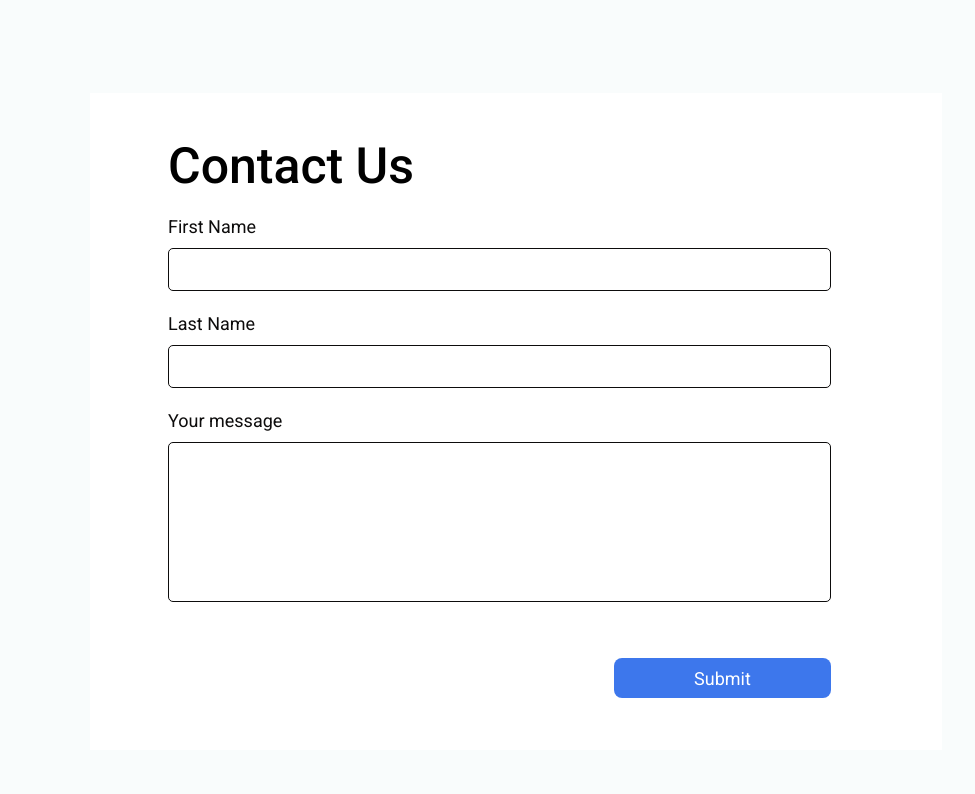
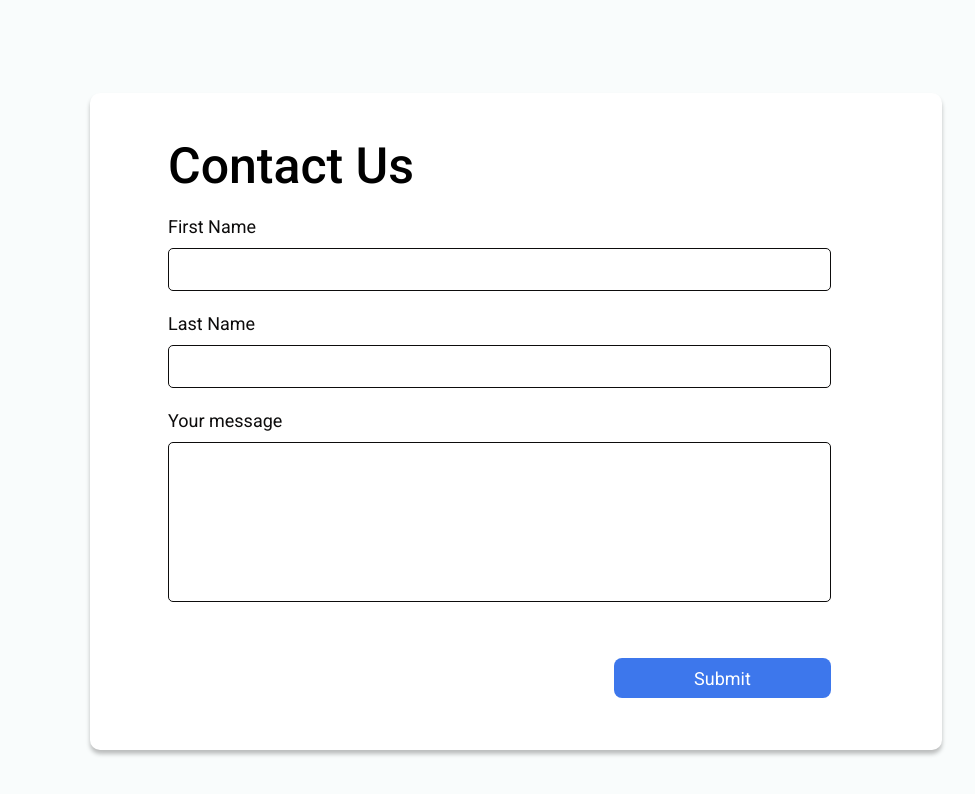
Before and after one commit to Onengiye/kodecamp-welcomePage, a plain HTML site: page index.html in a window 1280 px wide. Shown: the part 708-1502 px from the top of the page, without its empty margins (124-1099 px from the left). Drawn offline with Linux system fonts and the light colour scheme.

Commit message:
Addinf the shadow box design

```diff
--- a/css/style.css
+++ b/css/style.css
@@ -83,7 +83,8 @@ header h1 {
     height: 657px;
     background-color: #FFFFFF;
     padding-left: 78px;
-    position: relative;
+    box-shadow: 0px 4px 4px rgba(0, 0, 0, 0.25);
+    border-radius: 10px;
 
 }
 
```
